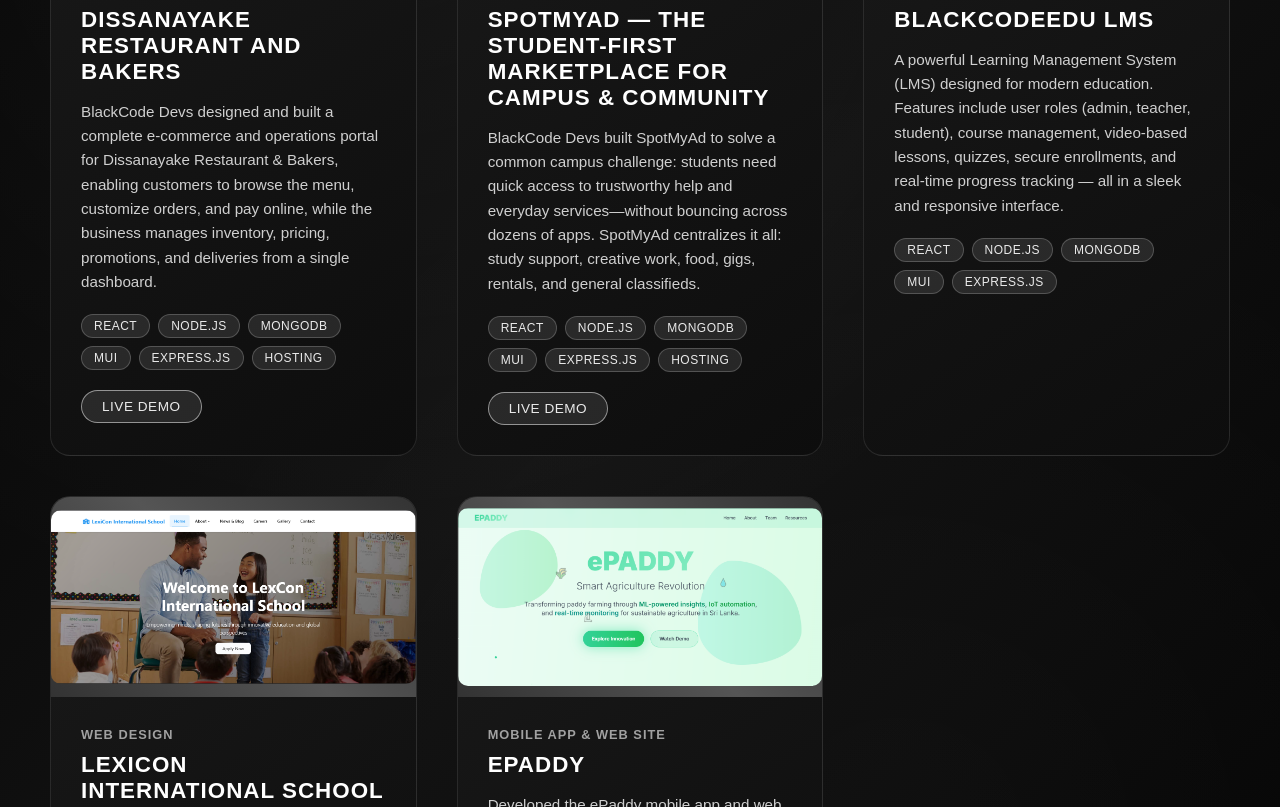
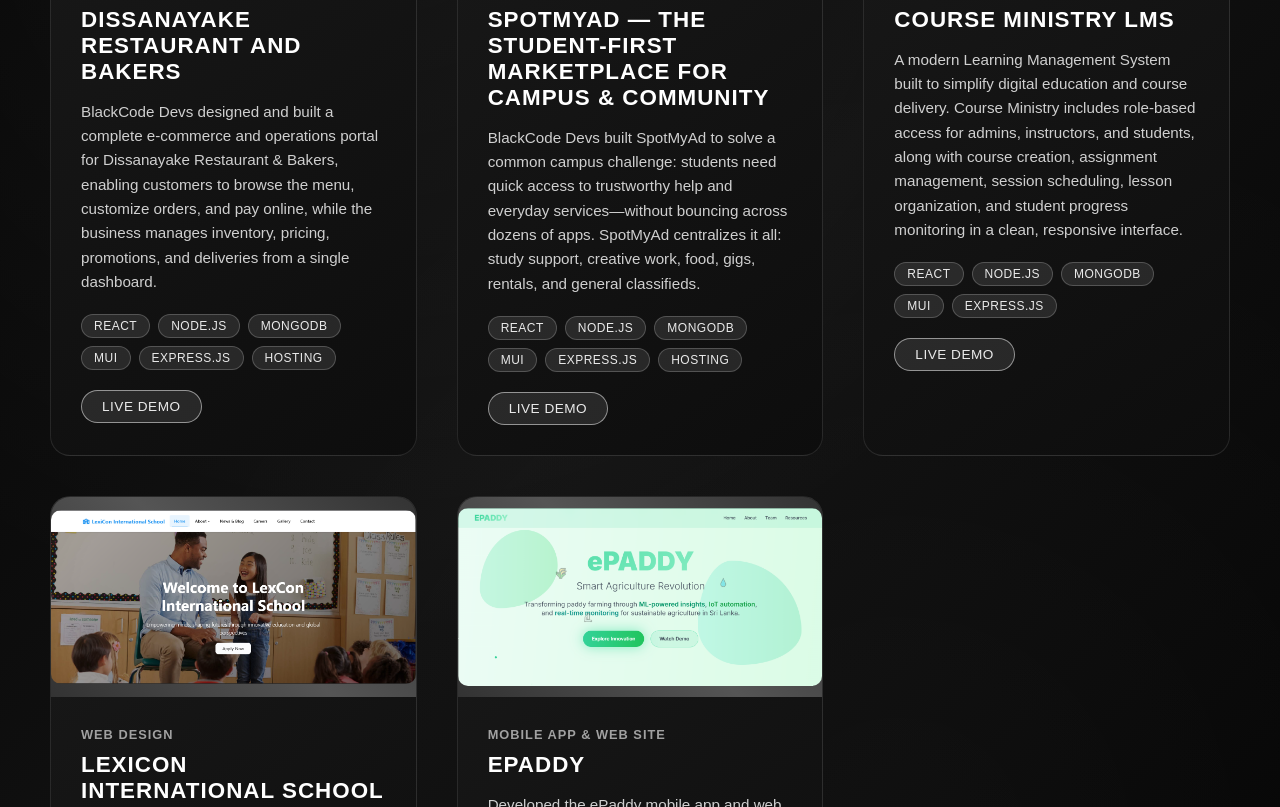
Before and after one commit to sakilaathapaththu/Blackcodedev-web, a website: page index.html in a window 1280 px wide. Shown: the part 3056-3863 px from the top of the page. Drawn offline with Linux system fonts and the light colour scheme.

Commit message:
add lms image update and context update

```diff
--- a/index.html
+++ b/index.html
@@ -321,7 +321,7 @@ best software company Sri Lanka, top web developers Sri Lanka, hire React develo
                 </div>
                 <div class="project-card">
                     <div class="project-image">
-                        <img src="images/spotmyad.blackcodedev.com_.png" alt="BlackCodeEdu LMS Preview"
+                        <img src="images/spotmyad.blackcodedev.com_.png" alt="BlackCodeadd Preview"
                             style="width: 100%; height: auto; border-radius: 10px;">
                     </div>
                     <div class="project-content">
@@ -347,16 +347,16 @@ best software company Sri Lanka, top web developers Sri Lanka, hire React develo
                 <!-- Project 2 -->
                 <div class="project-card">
                     <div class="project-image">
-                        <img src="images/lms.png" alt="BlackCodeEdu LMS Preview"
+                        <img src="images/lms.png" alt="Course Ministry LMS Preview"
                             style="width: 100%; height: auto; border-radius: 10px;">
                     </div>
                     <div class="project-content">
                         <div class="project-category">Web Application</div>
-                        <h3 class="project-title">BlackCodeEdu LMS</h3>
+                        <h3 class="project-title">Course Ministry LMS</h3>
                         <p class="project-description">
-                            A powerful Learning Management System (LMS) designed for modern education. Features include
-                            user roles (admin, teacher, student), course management, video-based lessons, quizzes,
-                            secure enrollments, and real-time progress tracking — all in a sleek and responsive
+                             A modern Learning Management System built to simplify digital education and course delivery. Course Ministry
+                            includes role-based access for admins, instructors, and students, along with course creation, assignment
+                            management, session scheduling, lesson organization, and student progress monitoring in a clean, responsive
                             interface.
                         </p>
                         <div class="project-tech">
@@ -367,8 +367,8 @@ best software company Sri Lanka, top web developers Sri Lanka, hire React develo
                             <span class="tech-tag">Express.js</span>
                         </div>
                         <div class="project-links">
-                            <!-- <a href="#" class="project-link primary">Live Demo</a>
-                            <a href="#" class="project-link">Case Study</a> -->
+                            <a href="https://courseministry.blackcodedev.com/" class="project-link primary">Live Demo</a>
+                            <!-- <a href="#" class="project-link">Case Study</a> -->
                         </div>
                     </div>
                 </div>
```
Also changed, not shown: 1 other file.
